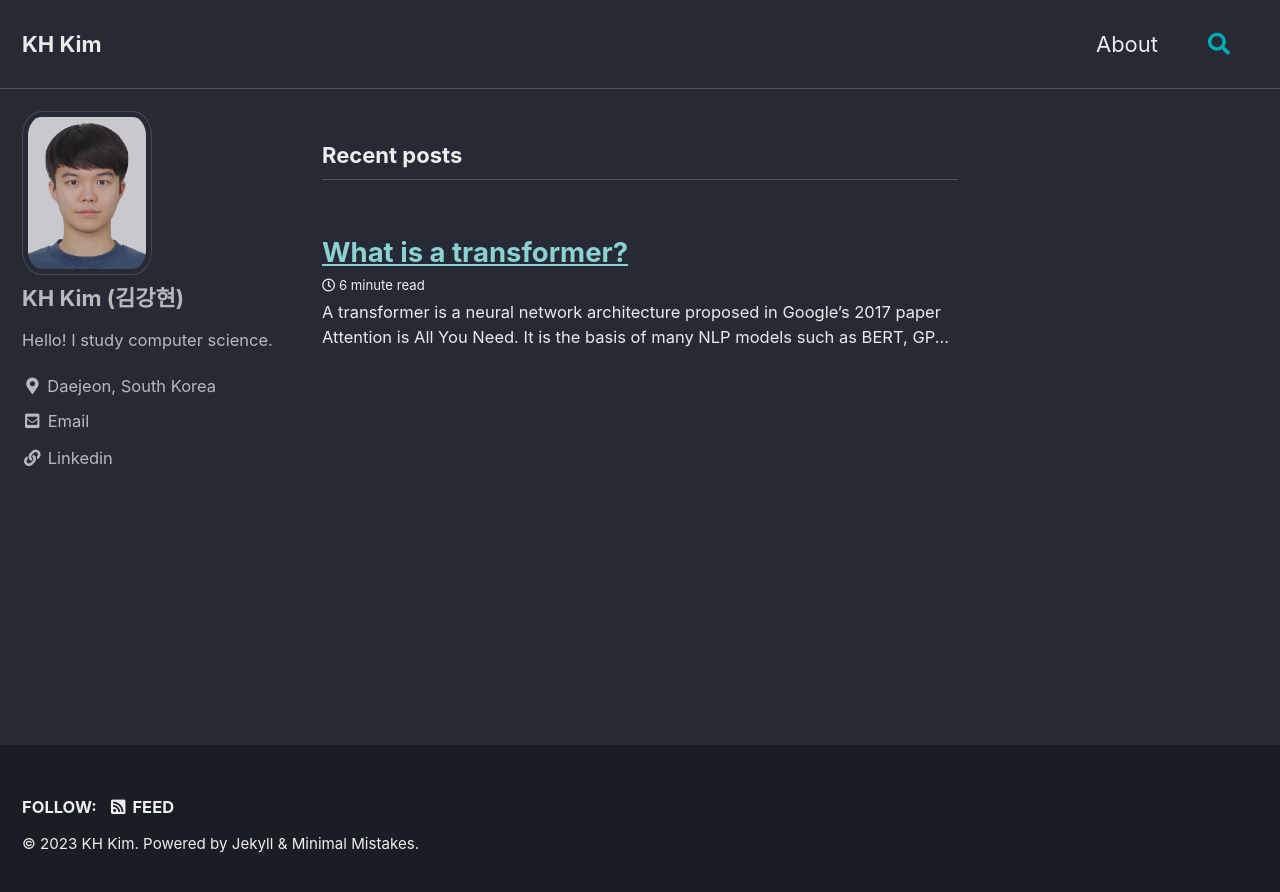
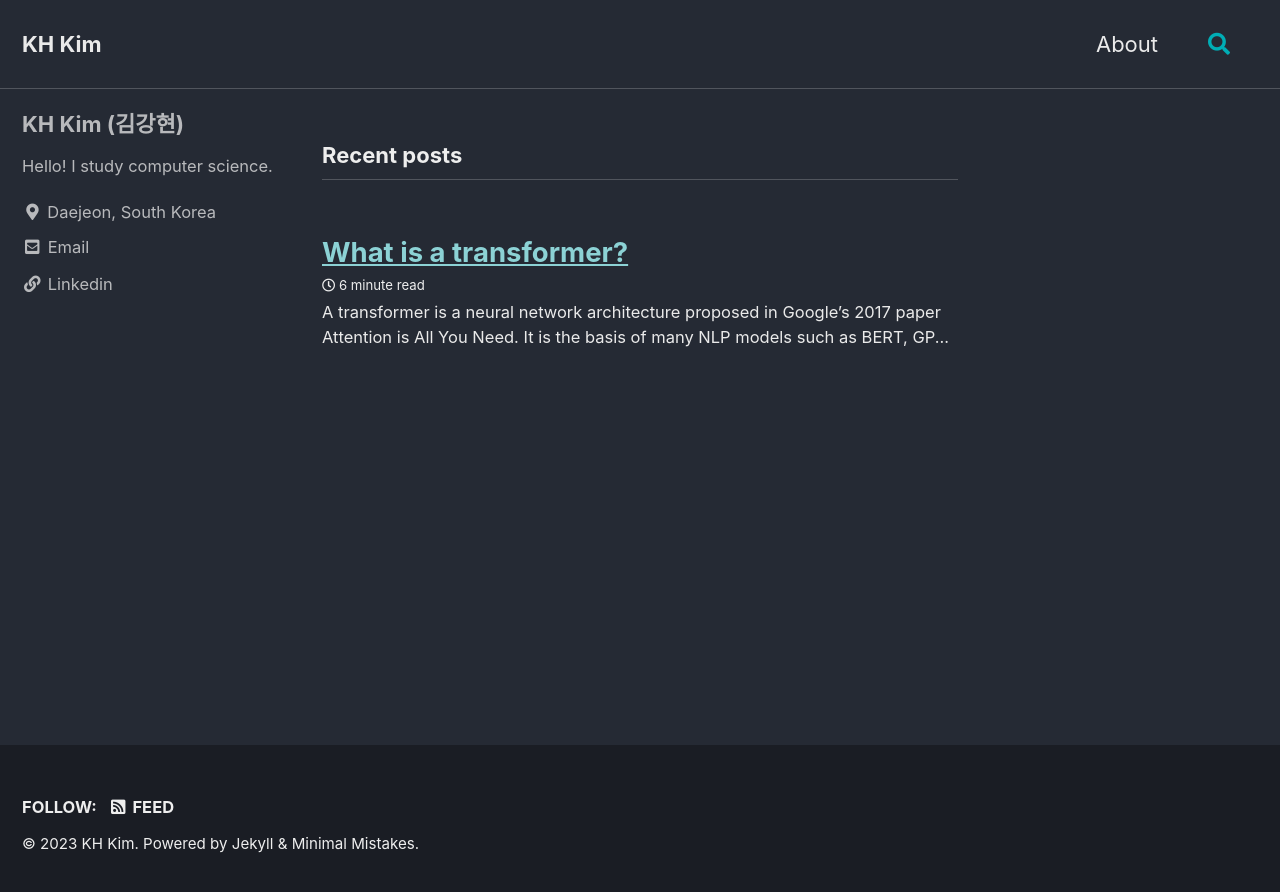
Before and after one commit to KAIST19/KAIST19.github.io, a Jekyll site: the page built from docs/index.html, in a window 1280 px wide. Shown: the top 892 px of the page. Built offline with Jekyll 4.4.1, drawn with Linux system fonts in a browser that asks for light colours; cached includes are drawn as plain includes; the list of posts is cut into pages by our own code.

Commit message:
profile picture disabled

```diff
--- a/docs/_config.yml
+++ b/docs/_config.yml
@@ -104,7 +104,7 @@
 # Site Author
 author:
   name: "KH Kim (김강현)"
-  avatar: /assets/img/id_photo.jpg # path of avatar image, e.g. "/assets/images/bio-photo.jpg"
+  avatar: # path of avatar image, e.g. "/assets/images/bio-photo.jpg"
   bio: "Hello! I study computer science."
   location: "Daejeon, South Korea"
   email:
```
